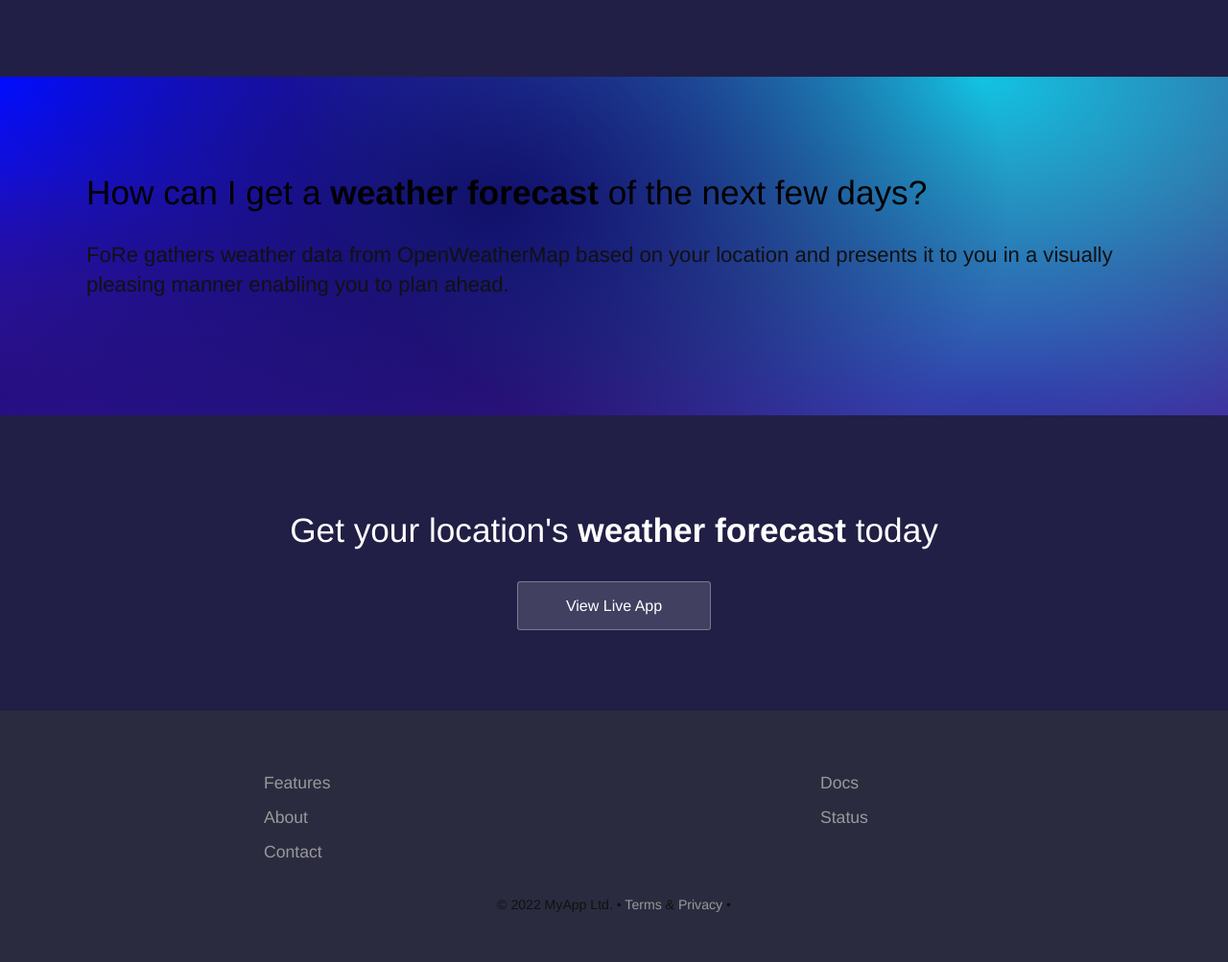
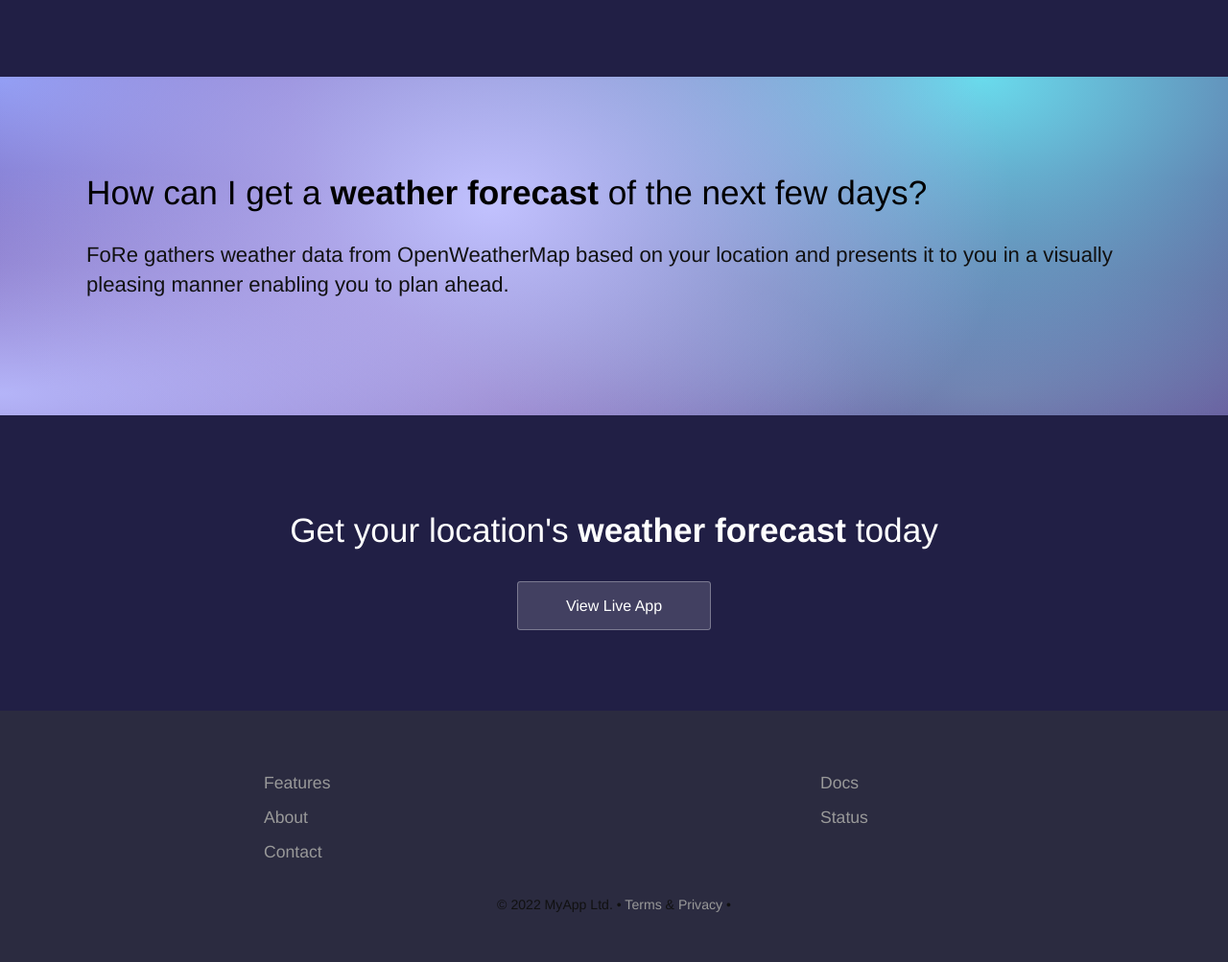
Before and after one commit to Her-o1/my_landing_page, a Jekyll site: the page built from index.html, in a window 1280 px wide. Shown: the part 830-1833 px from the top of the page at 96% size. Built offline with Jekyll 4.4.1, drawn with Linux system fonts in a browser that asks for light colours.

Commit message:
Update layout.scss

```diff
--- a/_sass/layout.scss
+++ b/_sass/layout.scss
@@ -50,7 +50,7 @@ header {
 
 .content {
 	background-color:hsla(289,67%,24%,1);
-	background-image:radial-gradient(at 40% 20%, hsla(240,73%,24%,1) 0px, transparent 50%),radial-gradient(at 80% 0%, hsla(189,85%,48%,1) 0px, transparent 50%),radial-gradient(at 0% 50%, hsla(252,80%,28%,1) 0px, transparent 50%),radial-gradient(at 80% 50%, hsla(262,87%,31%,1) 0px, transparent 50%),radial-gradient(at 0% 100%, hsla(233,78%,45%,1) 0px, transparent 50%),radial-gradient(at 80% 100%, hsla(242,100%,70%,1) 0px, transparent 50%),radial-gradient(at 0% 0%, hsla(237,100%,50%,1) 0px, transparent 50%);
+	background-image:radial-gradient(at 40% 20%, hsla(240,100%,88%,1) 0px, transparent 50%),radial-gradient(at 80% 0%, hsla(188,78%,67%,1) 0px, transparent 50%),radial-gradient(at 0% 50%, hsla(240,83%,84%,1) 0px, transparent 50%),radial-gradient(at 80% 50%, hsla(262,23%,49%,1) 0px, transparent 50%),radial-gradient(at 0% 100%, hsla(233,96%,80%,1) 0px, transparent 50%),radial-gradient(at 80% 100%, hsla(240,70%,61%,1) 0px, transparent 50%),radial-gradient(at 0% 0%, hsla(233,83%,77%,1) 0px, transparent 50%);
 	padding: 1px 0 0 0;
 	position: relative;
 }
```
